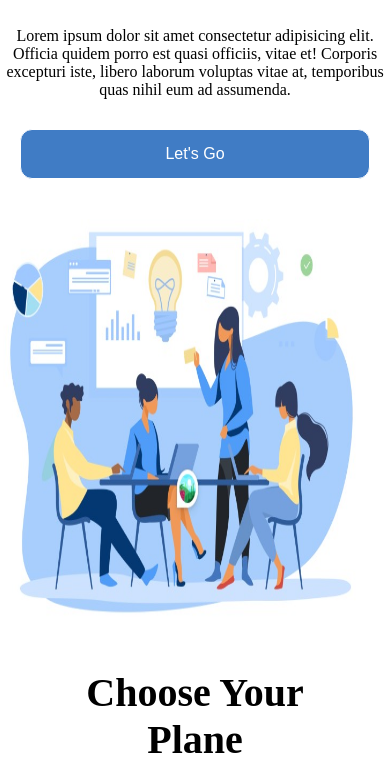
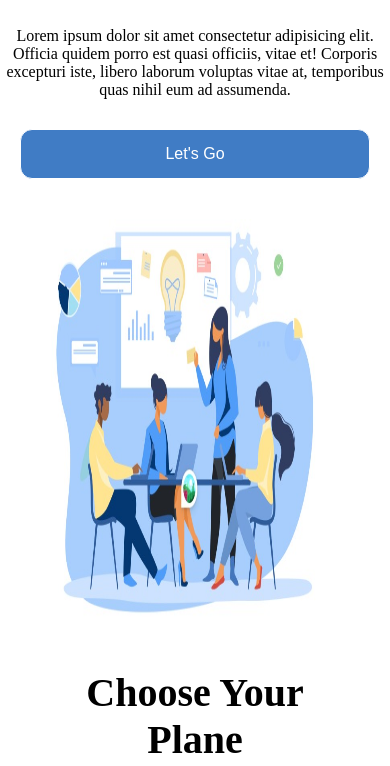
Before and after one commit to Mdusman398/Responsive-design-of-figma-landing-page, a plain HTML site: page index.html in a window 390 px wide. Shown: the part 2969-3735 px from the top of the page. Drawn offline with Linux system fonts and the light colour scheme.

Commit message:
figma-design

```diff
--- a/media.css
+++ b/media.css
@@ -289,7 +289,7 @@
     }
 
     .customize-image img {
-        width: 400px;
+        width: 300px;
         height: 400px;
     }
 
--- a/style.css
+++ b/style.css
@@ -390,8 +390,9 @@
 
 }
 
-.customize-image {
-    width: 50%;
+.customize-image img{
+    width: 500px;
+    height: 350px;
 }
 
 .customize-left {
```
